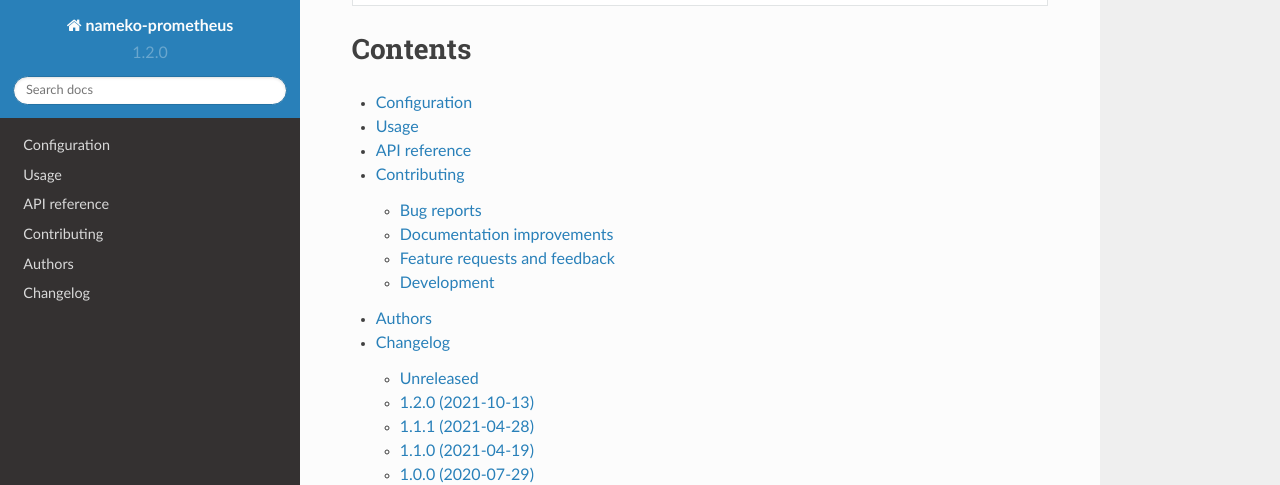
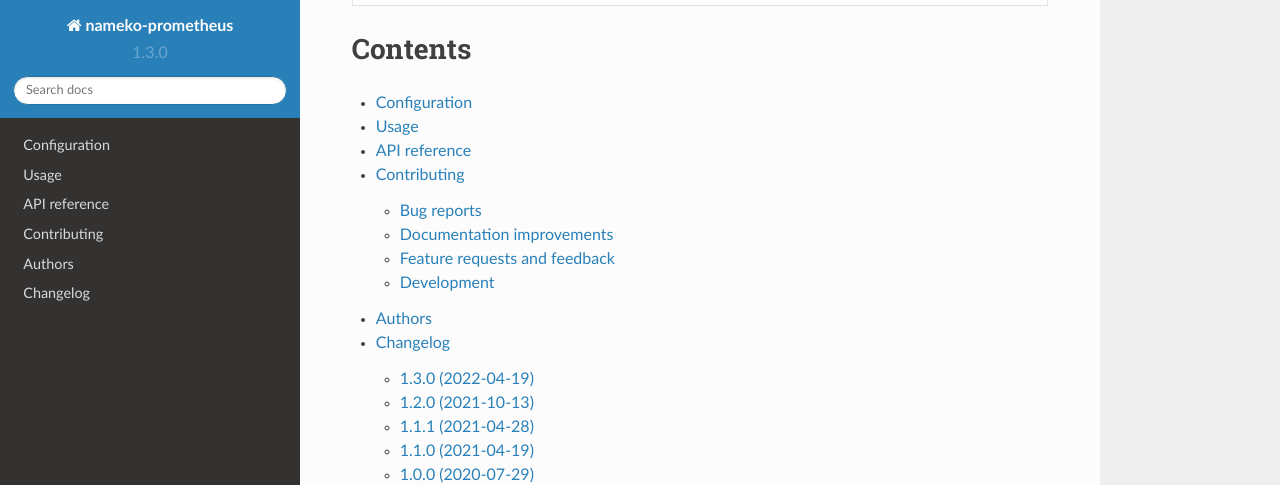
Before and after one commit to Emplocity/nameko-prometheus, a Sphinx documentation site: the page built from docs/index.rst, in a window 1280 px wide and 900 px high, scrolled down 856 px. Shown: the top 485 px of the window. Built offline with Sphinx 7.4.7 and the Read the Docs theme 2.0.0, drawn with Linux system fonts in a browser that asks for light colours.

Commit message:
Bump version: 1.2.0 → 1.3.0

```diff
--- a/CHANGELOG.rst
+++ b/CHANGELOG.rst
@@ -2,11 +2,12 @@
 Changelog
 =========
 
-Unreleased
-----------
+1.3.0 (2022-04-19)
+------------------
 
 * Drop support for Python 3.6 and 3.7.
 * Add support for Python 3.10.
+* Add compatibility with prometheus-client >= 0.14.
 
 1.2.0 (2021-10-13)
 ------------------
--- a/README.rst
+++ b/README.rst
@@ -41,9 +41,9 @@
     :alt: Supported implementations
     :target: https://pypi.org/project/nameko-prometheus
 
-.. |commits-since| image:: https://img.shields.io/github/commits-since/emplocity/nameko-prometheus/v1.2.0.svg
+.. |commits-since| image:: https://img.shields.io/github/commits-since/emplocity/nameko-prometheus/v1.3.0.svg
     :alt: Commits since latest release
-    :target: https://github.com/emplocity/nameko-prometheus/compare/v1.2.0...master
+    :target: https://github.com/emplocity/nameko-prometheus/compare/v1.3.0...master
 
 
 
--- a/docs/conf.py
+++ b/docs/conf.py
@@ -26,7 +26,7 @@
 year = "2019"
 author = "Emplocity"
 copyright = "{0}, {1}".format(year, author)
-version = release = "1.2.0"
+version = release = "1.3.0"
 
 pygments_style = "trac"
 templates_path = ["."]
--- a/setup.py
+++ b/setup.py
@@ -11,7 +11,7 @@
 
 setup(
     name="nameko-prometheus",
-    version="1.2.0",
+    version="1.3.0",
     license="Apache-2.0",
     description="Prometheus metrics collector and exporter for nameko microservice framework",
     long_description=long_description,
--- a/src/nameko_prometheus/__init__.py
+++ b/src/nameko_prometheus/__init__.py
@@ -1,5 +1,5 @@
 from nameko_prometheus.dependencies import PrometheusMetrics
 
-__version__ = "1.2.0"
+__version__ = "1.3.0"
 
 __all__ = ["PrometheusMetrics"]
```
Also changed, not shown: .bumpversion.cfg.
